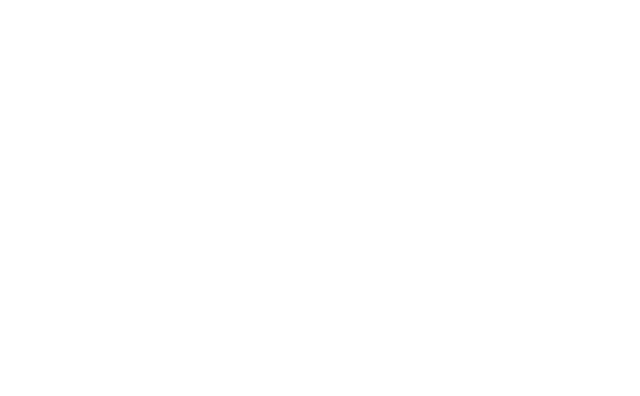
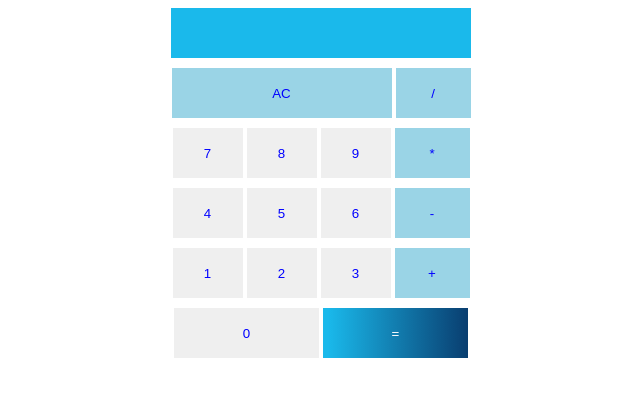
Before and after one commit to nignti/murmur199, a plain HTML site: page index.html in a window 1280 px wide. Shown: the whole page, without its empty margins (319-959 px from the left). Drawn offline with Linux system fonts and the light colour scheme.

Commit message:
my second commit

```diff
--- a/index.html
+++ b/index.html
@@ -3,9 +3,80 @@
 <head>
     <meta charset="UTF-8">
     <meta name="viewport" content="width=device-width, initial-scale=1.0">
-    <title>GIT</title>
+    <title>Калькулятор</title>
+    <link rel="stylesheet" href="./style.css">
 </head>
 <body>
-
+    <div class="container">
+        <button class="btn__glav"></button>
+    </div>
+    <div class="container">
+        <div class="stroka__1">
+           <button class="btn__AC">
+                <p class="AC">AC</p>
+            </button>
+            <button class="btn__delen">
+                <p class="delen">/</p>
+            </button>
+        </div>
+    </div>
+    <div class="container">
+        <div class="stroka__2">
+            <button class="btn__7">
+                <p class="7">7</p>
+            </button>
+            <button class="btn__8">
+                <p class="8">8</p>
+            </button>
+            <button class="btn__9">
+                <p class="9">9</p>
+            </button>
+            <button class="btn__umnz">
+                <p class="umnz">*</p>
+            </button>
+        </div>
+    </div>
+    <div class="container">
+        <div class="stroka__3">
+            <button class="btn__4">
+                <p class="4">4</p>
+            </button>
+            <button class="btn__5">
+                <p class="5">5</p>
+            </button>
+            <button class="btn__6">
+                <p class="6">6</p>
+            </button>
+            <button class="btn__min">
+                <p class="min">-</p>
+            </button>
+        </div>
+    </div>
+    <div class="container">
+        <div class="stroka__4">
+            <button class="btn__1">
+                <p class="1">1</p>
+            </button>
+            <button class="btn__2">
+                <p class="2">2</p>
+            </button>
+            <button class="btn__3">
+                <p class="3">3</p>
+            </button>
+            <button class="btn__plus">
+                <p class="plus">+</p>
+            </button>
+        </div>
+    </div>
+    <div class="container">
+        <div class="stroka__5">
+            <button class="btn__0">
+                <p class="0">0</p>
+            </button>
+            <button class="btn__ravenstvo">
+                <p class="ravenstvo">=</p>
+            </button>
+        </div>
+    </div>
 </body>
 </html>
--- /dev/null
+++ b/style.css
@@ -0,0 +1,130 @@
+.btn__glav {
+    height: 50px;
+    width: 300px;
+    background-color:#1AB9EB;
+    border: none;
+}
+
+.container {
+    display: flex;
+    justify-content: center;
+    height: 60px;
+}
+
+.btn__AC {
+    height: 50px;
+    width: 220px;
+    background-color: rgb(154, 212, 230);
+    border: none;
+    color: blue;
+}
+
+.btn__delen {
+    height: 50px;
+    width: 75px;
+    background-color: rgb(154, 212, 230);
+    border: none;
+    color: blue;
+}
+
+.btn__7 {
+    height: 50px;
+    width: 70px;
+    border: none;
+    color: blue;
+}
+
+.btn__8 {
+    height: 50px;
+    width: 70px;
+    border: none;
+    color: blue;
+}
+
+.btn__9 {
+    height: 50px;
+    width: 70px;
+    border: none;
+    color: blue;
+}
+
+.btn__umnz {
+    height: 50px;
+    width: 75px;
+    background-color: rgb(154, 212, 230);
+    border: none;
+    color: blue;
+}
+
+.btn__4 {
+    height: 50px;
+    width: 70px;
+    border: none;
+    color: blue;
+}
+
+.btn__5 {
+    height: 50px;
+    width: 70px;
+    border: none;
+    color: blue;
+}
+
+.btn__6 {
+    height: 50px;
+    width: 70px;
+    border: none;
+    color: blue;
+}
+
+.btn__min {
+    height: 50px;
+    width: 75px;
+    background-color: rgb(154, 212, 230);
+    border: none;
+    color: blue;
+}
+
+.btn__1 {
+    height: 50px;
+    width: 70px;
+    border: none;
+    color: blue;
+}
+
+.btn__2 {
+    height: 50px;
+    width: 70px;
+    border: none;
+    color: blue;
+}
+
+.btn__3 {
+    height: 50px;
+    width: 70px;
+    border: none;
+    color: blue;
+}
+
+.btn__plus {
+    height: 50px;
+    width: 75px;
+    background-color: rgb(154, 212, 230);
+    border: none;
+    color: blue;
+}
+
+.btn__0 {
+    height: 50px;
+    width: 145px;
+    border: none;
+    color: blue;
+}
+
+.btn__ravenstvo {
+    height: 50px;
+    width: 145px;
+    background: linear-gradient(90deg, #1AB9EB 3.2%, #093E70 100%);
+    border: none;
+    color: white;
+}
```
